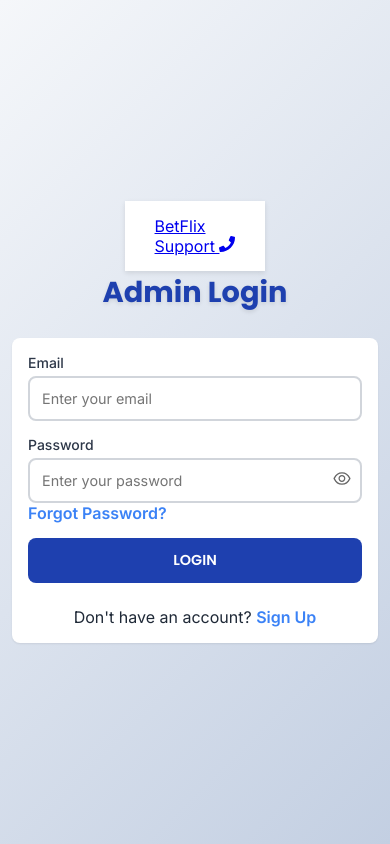
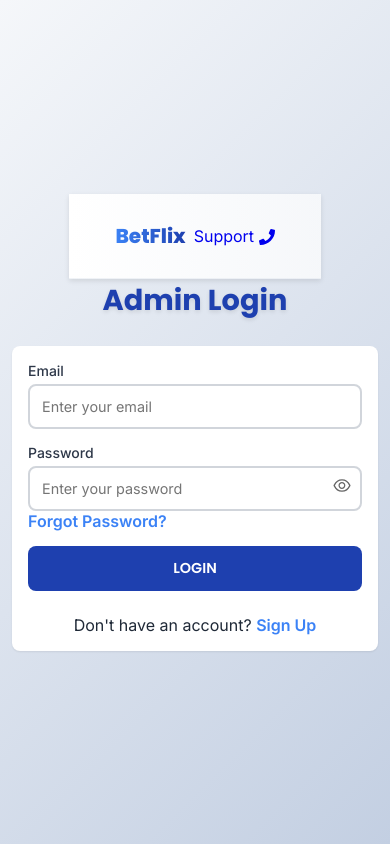
Before and after one commit to ay30bg/admin-betflix, a React (Create React App) app: page / in a window 390 px wide. Built offline with nearby package versions, Linux system fonts and the light colour scheme.

Commit message:
Update header.css

```diff
--- a/src/styles/header.css
+++ b/src/styles/header.css
@@ -1,16 +1,28 @@
+@import url('https://fonts.googleapis.com/css2?family=Poppins:wght@400;500;600;700;800&family=Inter:wght@400;500;600;700&display=swap');
+
 .header {
-  background-color: white;
-  padding: 15px 30px;
+  position: fixed;
+  top: 0;
+  left: 0;
+  right: 0;
+  background: linear-gradient(90deg, rgba(255, 255, 255, 0.95), rgba(245, 247, 250, 0.95));
+  backdrop-filter: blur(8px); /* Glassmorphism effect */
+  box-shadow: 0 4px 12px rgba(0, 0, 0, 0.1);
+  z-index: 1000;
+  border-bottom: 1px solid rgba(226, 232, 240, 0.5);
+}
+
+.header-container {
   display: flex;
   justify-content: space-between;
   align-items: center;
-  box-shadow: 0 2px 5px rgba(0,0,0,0.1);
-  position: sticky;
-  top: 0;
-  z-index: 100;
+  max-width: 1280px;
+  margin: 0 auto;
+  padding: 1rem 1.5rem;
 }
 
-.logo {
+/* Logo */
+.header-logo {
   font-size: 1.75rem;
   font-weight: 800;
   font-family: 'Poppins', -apple-system, BlinkMacSystemFont, 'Segoe UI', Roboto, sans-serif;
@@ -21,16 +33,110 @@
   transition: transform 0.2s ease, opacity 0.2s ease;
 }
 
-.logout-btn {
-  padding: 8px 20px;
-  background-color: #e74c3c;
-  color: white;
-  border: none;
-  border-radius: 4px;
-  cursor: pointer;
-  transition: background-color 0.3s;
+.header-logo:hover,
+.header-logo:focus-visible {
+  opacity: 0.9;
+  transform: translateY(-1px);
 }
 
-.logout-btn:hover {
-  background-color: #c0392b;
+.header-logo:focus-visible {
+  outline: 2px solid #1e40af;
+  outline-offset: 2px;
+  border-radius: 4px;
 }
+
+/* Balance */
+.header-balance {
+  display: flex;
+  align-items: center;
+}
+
+.balance-card {
+  background: #e8e8e8;
+  padding: 0.5rem 1rem;
+  border-radius: 3px;
+  box-shadow: 0 1px 4px rgba(0, 0, 0, 0.08);
+  display: flex;
+  align-items: center;
+  gap: 0.5rem;
+  transition: transform 0.2s ease;
+  font-family: 'Inter', -apple-system, BlinkMacSystemFont, 'Segoe UI', Roboto, sans-serif;
+}
+
+.balance-label {
+  font-size: 15px;
+  font-weight: 500;
+  margin-top: 5px;
+  color: #4b5563;
+  font-family: 'Inter', -apple-system, BlinkMacSystemFont, 'Segoe UI', Roboto, sans-serif;
+}
+
+.balance-amount {
+  font-size: 15px;
+  font-weight: 700;
+  background: linear-gradient(90deg, #3b82f6, #1e40af);
+  -webkit-background-clip: text;
+  -webkit-text-fill-color: transparent;
+  font-family: 'Inter', -apple-system, BlinkMacSystemFont, 'Segoe UI', Roboto, sans-serif;
+}
+
+.balance-placeholder {
+  min-width: 100px; /* Prevent layout shift */
+  display: inline-block;
+}
+
+.auth-help-link {
+  text-decoration: none;
+  display: flex;
+  align-items: center;
+}
+
+.auth-help-link span {
+  display: flex;
+  align-items: center;
+  gap: 0.5rem;
+}
+
+.phone-icon {
+  font-size: 1rem;
+  margin: -3px 0;
+}
+
+/* Responsive Adjustments */
+@media (max-width: 768px) {
+  .header-container {
+    padding: 0.75rem 1rem;
+  }
+
+  .header-logo {
+    font-size: 1.5rem;
+  }
+
+  .balance-card {
+    padding: 0.4rem 0.8rem;
+  }
+
+  .balance-label {
+    font-size: 0.9rem;
+  }
+
+  .balance-amount {
+    font-size: 13px;
+  }
+}
+
+@media (max-width: 480px) {
+  .header-container {
+    flex-direction: row;
+    gap: 0.5rem;
+  }
+
+  .header-logo {
+    font-size: 1.25rem;
+  }
+
+  .balance-card {
+    width: 100%;
+    justify-content: center;
+  }
+}
```
